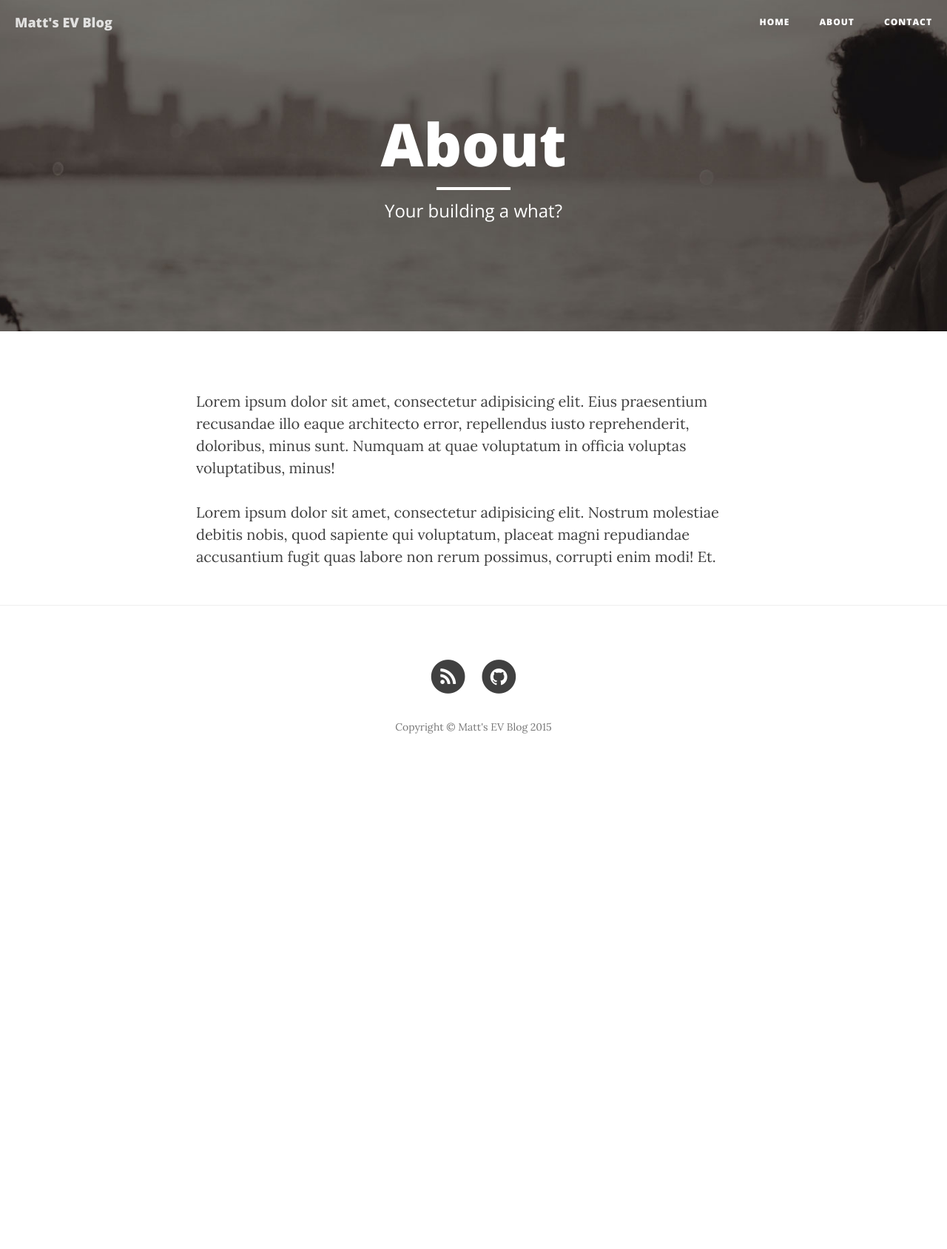
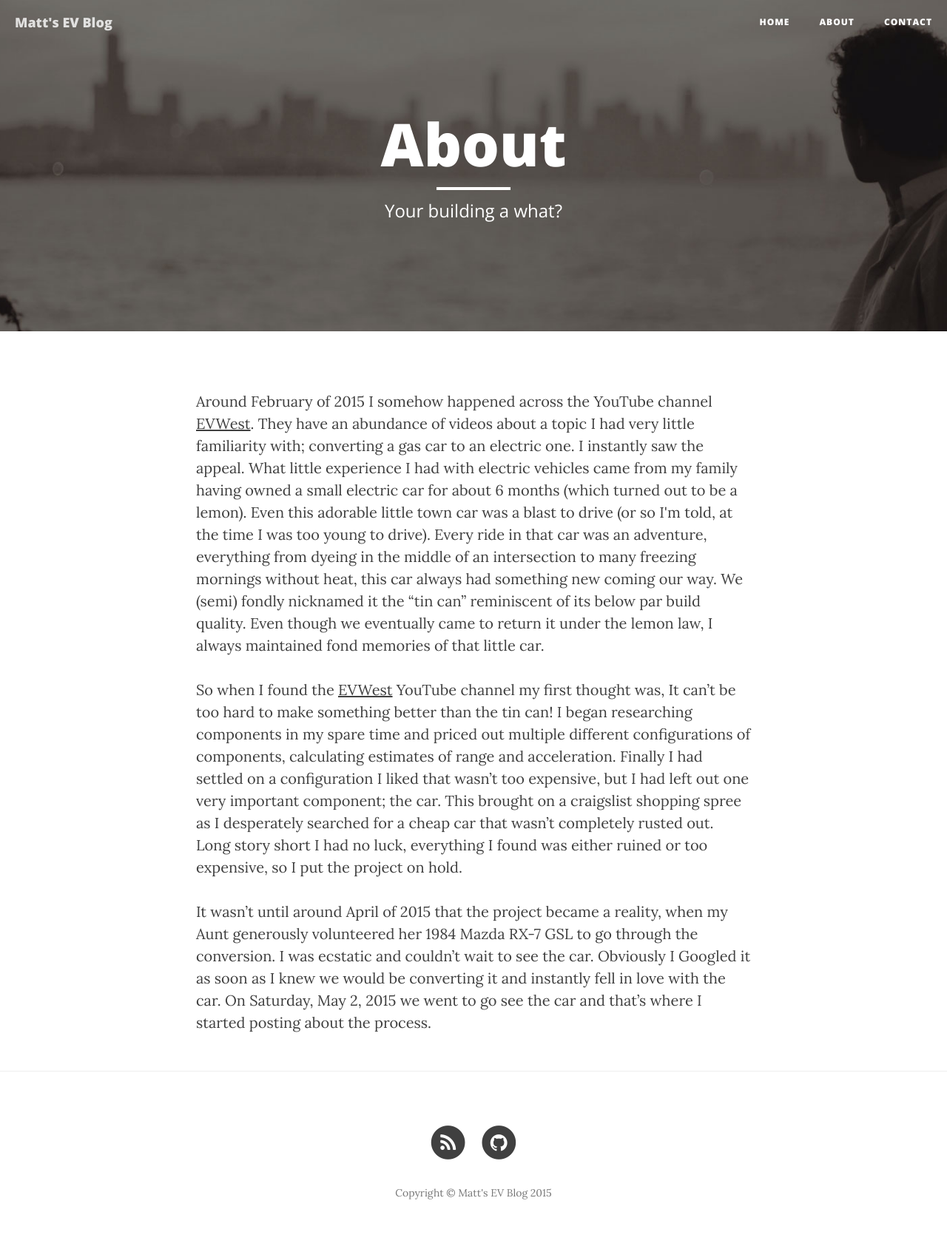
Before and after one commit to mattkelsey/EVBlog, a Jekyll site: the page built from about.html, in a window 1280 px wide. Shown: the whole page at 74% size. Built offline with Jekyll 4.4.1, drawn with Linux system fonts in a browser that asks for light colours; nearby versions of some CDN libraries; before the commit the page ends 1059 px from its top, so only the background shows below that.

Commit message:
Update about section

```diff
--- a/about.html
+++ b/about.html
@@ -5,8 +5,8 @@ description: "Your building a what?"
 header-img: "img/about-bg.jpg"
 ---
 
-<p></p>
+<p>Around February of 2015 I somehow happened across the YouTube channel <a href="https://youtube.com/evwest">EVWest</a>. They have an abundance of videos about a topic I had very little familiarity with; converting a gas car to an electric one. I instantly saw the appeal. What little experience I had with electric vehicles came from my family having owned a small electric car for about 6 months (which turned out to be a lemon). Even this adorable little town car was a blast to drive (or so I'm told, at the time I was too young to drive). Every ride in that car was an adventure, everything from dyeing in the middle of an intersection to many freezing mornings without heat, this car always had something new coming our way. We (semi) fondly nicknamed it the “tin can” reminiscent of its below par build quality. Even though we eventually came to return it under the lemon law, I always maintained fond memories of that little car.</p>
 
-<p>Lorem ipsum dolor sit amet, consectetur adipisicing elit. Eius praesentium recusandae illo eaque architecto error, repellendus iusto reprehenderit, doloribus, minus sunt. Numquam at quae voluptatum in officia voluptas voluptatibus, minus!</p>
+<p>So when I found the <a href="https://youtube.com/evwest">EVWest</a> YouTube channel my first thought was, It can’t be too hard to make something better than the tin can! I began researching components in my spare time and priced out multiple different configurations of components, calculating estimates of range and acceleration. Finally I had settled on a configuration I liked that wasn’t too expensive, but I had left out one very important component; the car. This brought on a craigslist shopping spree as I desperately searched for a cheap car that wasn’t completely rusted out. Long story short I had no luck, everything I found was either ruined or too expensive, so I put the project on hold.</p>
 
-<p>Lorem ipsum dolor sit amet, consectetur adipisicing elit. Nostrum molestiae debitis nobis, quod sapiente qui voluptatum, placeat magni repudiandae accusantium fugit quas labore non rerum possimus, corrupti enim modi! Et.</p>
+<p>It wasn’t until around April of 2015 that the project became a reality, when my Aunt generously volunteered her 1984 Mazda RX-7 GSL to go through the conversion. I was ecstatic and couldn’t wait to see the car. Obviously I Googled it as soon as I knew we would be converting it and instantly fell in love with the car. On Saturday, May 2, 2015 we went to go see the car and that’s where I started posting about the process.</p>
--- a/css/clean-blog.css
+++ b/css/clean-blog.css
@@ -131,6 +131,7 @@ hr.small {
   background: no-repeat center center;
   background-color: #808080;
   background-attachment: scroll;
+  background-position: top;
   -webkit-background-size: cover;
   -moz-background-size: cover;
   background-size: cover;
--- a/index.html
+++ b/index.html
@@ -1,6 +1,6 @@
 ---
 layout: page
-description: "A Clean Blog Theme by Start Bootstrap"
+description: "Gas to electric conversion blog."
 ---
 
 {% for post in paginator.posts %}
```
